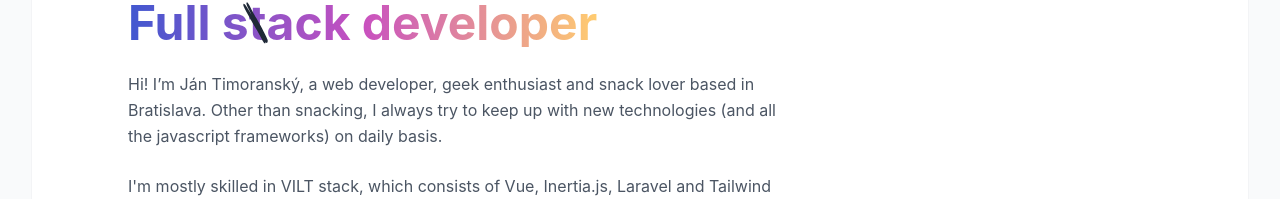
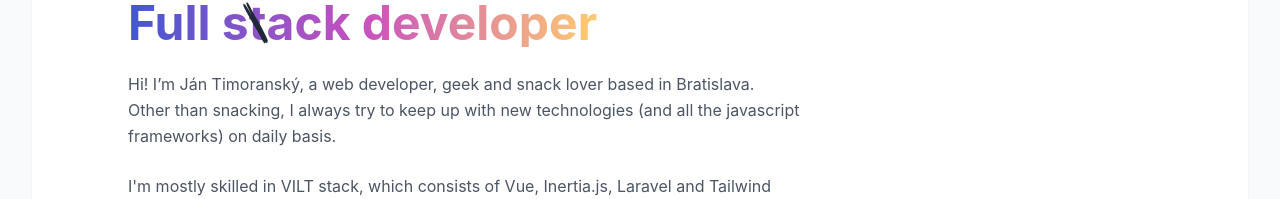
Before and after one commit to timoransky/timoransky.github.io, a Next.js app: page / in a window 1280 px wide. Shown: the part 225-424 px from the top of the page. Built offline with nearby package versions, Linux system fonts and the light colour scheme; a web font is replaced by a local one.

Commit message:
fix: small text change

```diff
--- a/pages/index.tsx
+++ b/pages/index.tsx
@@ -37,10 +37,10 @@
                 <HeroTitle />
 
                 <HeroText>
-                  Hi! I’m Ján Timoranský, a web developer, geek enthusiast and
-                  snack lover based in Bratislava. Other than snacking, I always
-                  try to keep up with new technologies (and all the javascript
-                  frameworks) on daily basis.
+                  Hi! I’m Ján Timoranský, a web developer, geek and snack lover
+                  based in Bratislava. Other than snacking, I always try to keep
+                  up with new technologies (and all the javascript frameworks)
+                  on daily basis.
                 </HeroText>
 
                 <HeroText>
```
